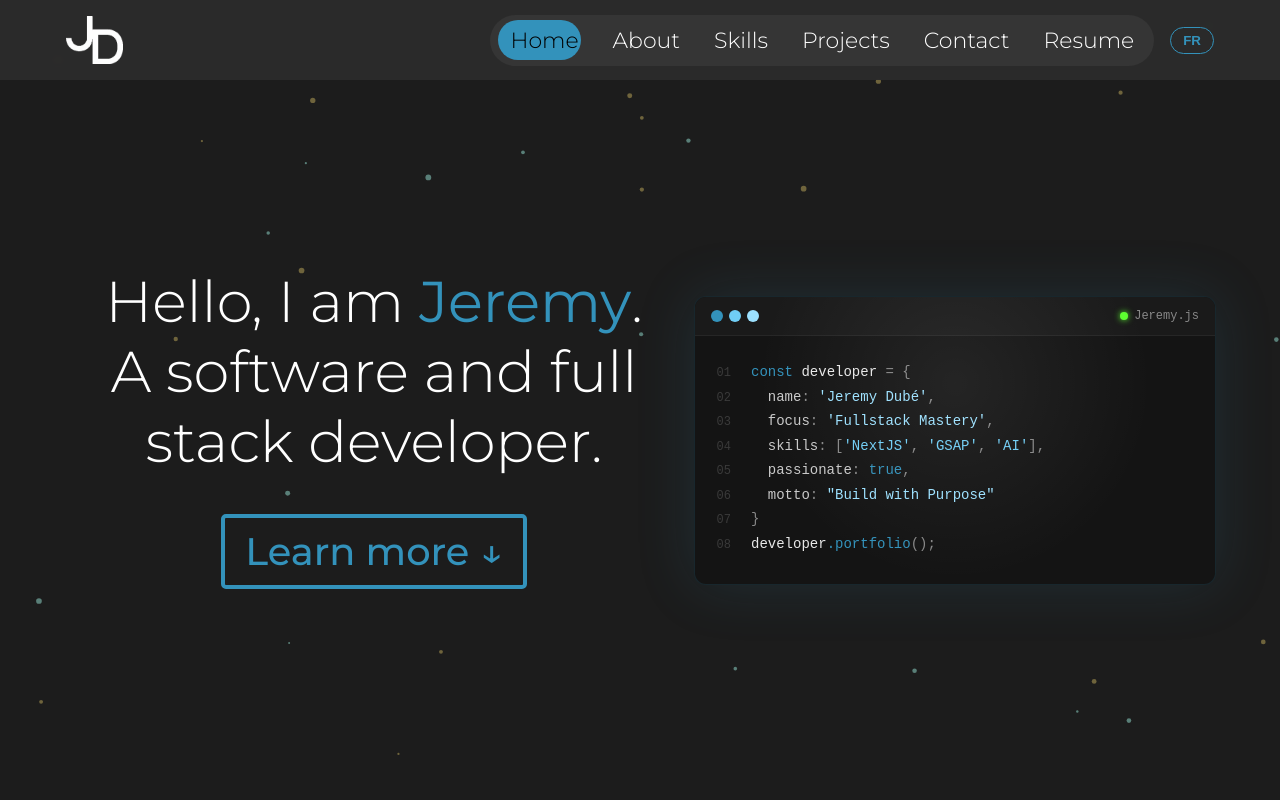
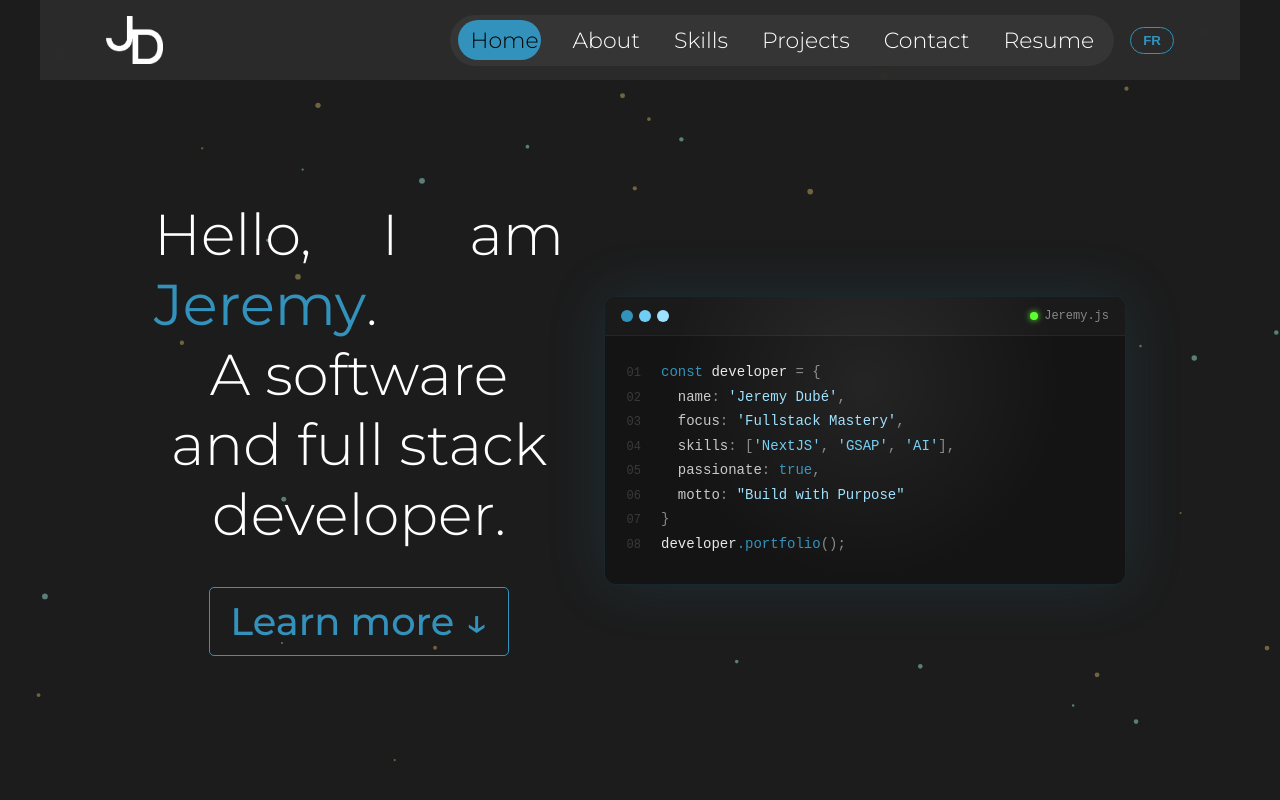
Before and after one commit to Dubzy08/personal-portfolio, a React (Vite) app: page / in a window 1280 px wide. Shown: the top 800 px of the page. Built offline with nearby package versions, Linux system fonts and the light colour scheme.

Commit message:
Modified global container property to fit mobile device screen

```diff
--- a/src/App.css
+++ b/src/App.css
@@ -11,7 +11,7 @@
 
 @media (min-width: 1200px) {
     .container {
-        max-width: 1400px;
+        max-width: 1200px;
         margin: 0 auto;
     }
 }
--- a/src/pages/Home/Contact.css
+++ b/src/pages/Home/Contact.css
@@ -1,8 +1,4 @@
 @import './index.css';
-
-.contact-container{
-    width: 600px;
-}
 
 .contact-input{
     background: rgb(44, 44, 44);
--- a/src/pages/Home/Contact.jsx
+++ b/src/pages/Home/Contact.jsx
@@ -16,7 +16,7 @@ function Contact(){
     });
 
     return(
-        <div className="contact-container container">
+        <div className="contact-container">
             <p>{t.contactText}</p>
             <input
                 className="contact-input"
--- a/src/pages/Home/Hero.css
+++ b/src/pages/Home/Hero.css
@@ -14,7 +14,7 @@
     justify-content: center;
     text-align: center;
     height: calc(100% - 80px);
-    gap: min(10px, 10vw)
+    gap: min(40px, 10vw)
 }
 
 .main-heading-text{
@@ -35,8 +35,7 @@
     font-size: clamp(20px, 3vw, 40px);
     font-weight: 500;
     text-align: center;
-    text-justify: center;
-    border: 4px solid var(--primary-color);
+    border: 1px solid var(--primary-color);
     border-radius: 5px;
     width: fit-content;
     height: fit-content;
--- a/src/pages/Home/HomePage.jsx
+++ b/src/pages/Home/HomePage.jsx
@@ -19,8 +19,8 @@ function Home() {
     return (
         <div className='app-container'>
             <ParticleBackground />
-            <div className='content'>
-                <NavigationBar className='nav-bar' />
+            <NavigationBar className='nav-bar' />
+            <div className='content container'>
                 <section id='home'>
                     <div className='welcome-screen'>
                         <Hero />
@@ -32,7 +32,7 @@ function Home() {
                 </section>
                 <section id='skills' className='section-block skills'>
                     <h1 className='section-heading'>{t.skills}</h1>
-                    <div className='container'>
+                    <div>
                         <SkillCard title='PYTHON' filename={SkillIcons.python} />
                         <SkillCard title='JAVASCRIPT' filename={SkillIcons.javascript} />
                         <SkillCard title='C++' filename={SkillIcons.cpp} />
@@ -49,7 +49,7 @@ function Home() {
                 <section id='projects' className='section-block projects'>
                     <h1 className='section-heading'>{t.projects}</h1>
                     <p>{t.projectPar}</p>
-                    <div className='project-card-container container'>
+                    <div className='project-card-container'>
                         {Projects.slice(0, 3).map((project) => (
                             <ProjectCard key={project.id} {...project} />
                         ))}
--- a/src/pages/Home/ProjectCard.css
+++ b/src/pages/Home/ProjectCard.css
@@ -4,7 +4,6 @@
     display: flex;
     flex-direction: column;
     flex: 1;
-    margin: 0.75rem;
     background-color: rgba(0, 0, 0, 0);
     border: 1px solid rgba(139, 139, 139, 0.448);
     border-radius: 20px;
--- a/src/pages/Home/index.css
+++ b/src/pages/Home/index.css
@@ -150,6 +150,6 @@ section{
 .project-card-container{
     display: grid;
     grid-template-columns: repeat(auto-fit, minmax(300px, 1fr));
-    gap: 12px;
+    gap: 32px;
     align-items: stretch;
 }
```
